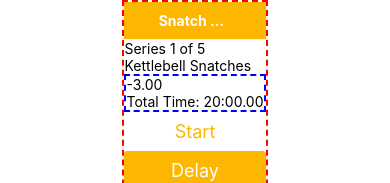
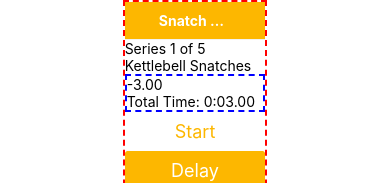
Before and after one commit to tonyea/qnd, a React Native app: screen / in a window 390 px wide. Shown: the top 183 px of the page. Built offline with nearby package versions, Linux system fonts and the light colour scheme.

Commit message:
Finish timer

```diff
--- a/components/stopwatch/index.tsx
+++ b/components/stopwatch/index.tsx
@@ -41,6 +41,11 @@ export const StopWatch: React.FunctionComponent<StopWatchProps> = (
               Speech.speak(props.beginSetSpeechOne); // if type one set
             else if (matchedTime.setType === "two")
               Speech.speak(props.beginSetSpeechTwo); // if type two set
+          }
+          // finish timer
+          if (interval && time === props.totalTimeMilli) {
+            clearInterval(interval);
+            return time;
           }
           return time + 10;
         });
--- a/pages/snatch/index.tsx
+++ b/pages/snatch/index.tsx
@@ -12,7 +12,7 @@ export const SnatchPage: React.FunctionComponent<SnatchPageProps> = (
   props: SnatchPageProps
 ) => {
   const totalTime = useCallback(() => {
-    return props.sets * 4 * 60 * 1000; // each snatch set is 4 minutes
+    return 3000 // props.sets * 4 * 60 * 1000 - 120000; // each snatch set is 4 minutes less 2 minutes for last session rest
   }, [props.sets]);
 
   const alertTimes = useCallback(() => {
```
